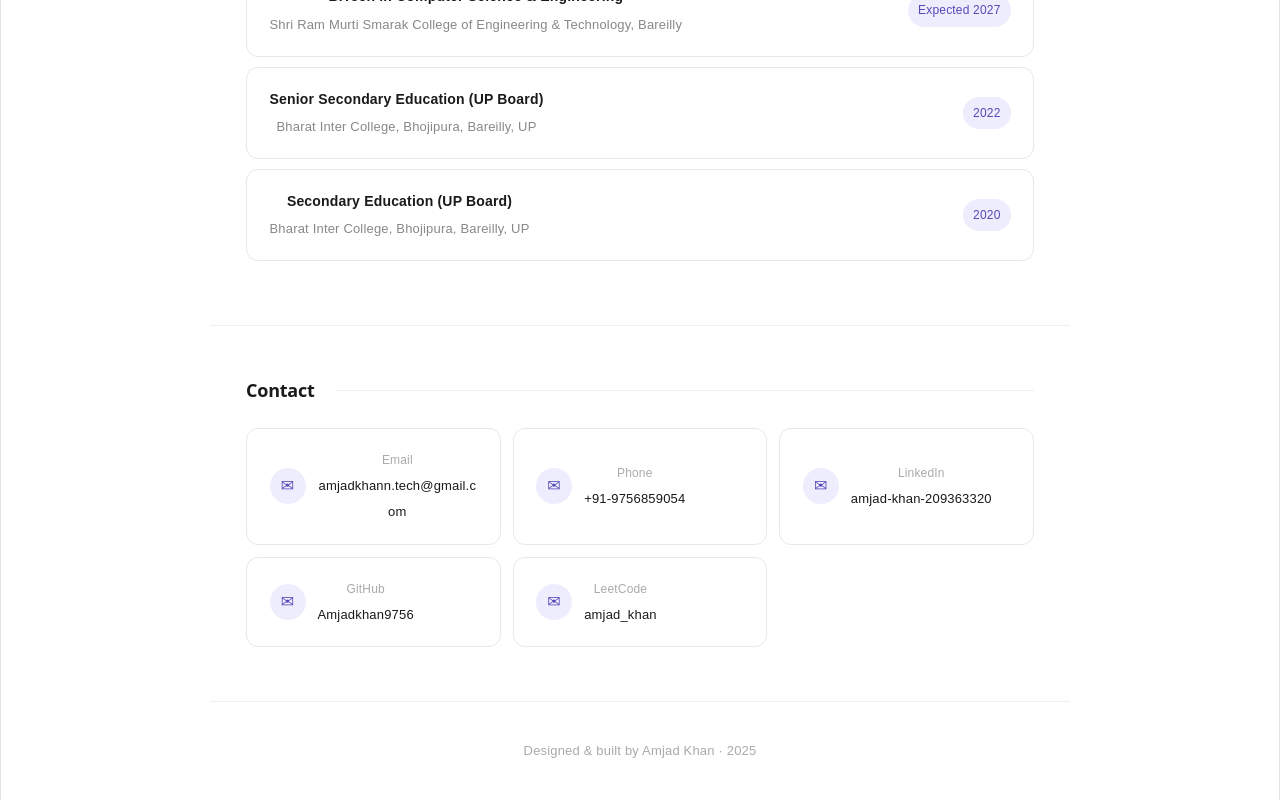
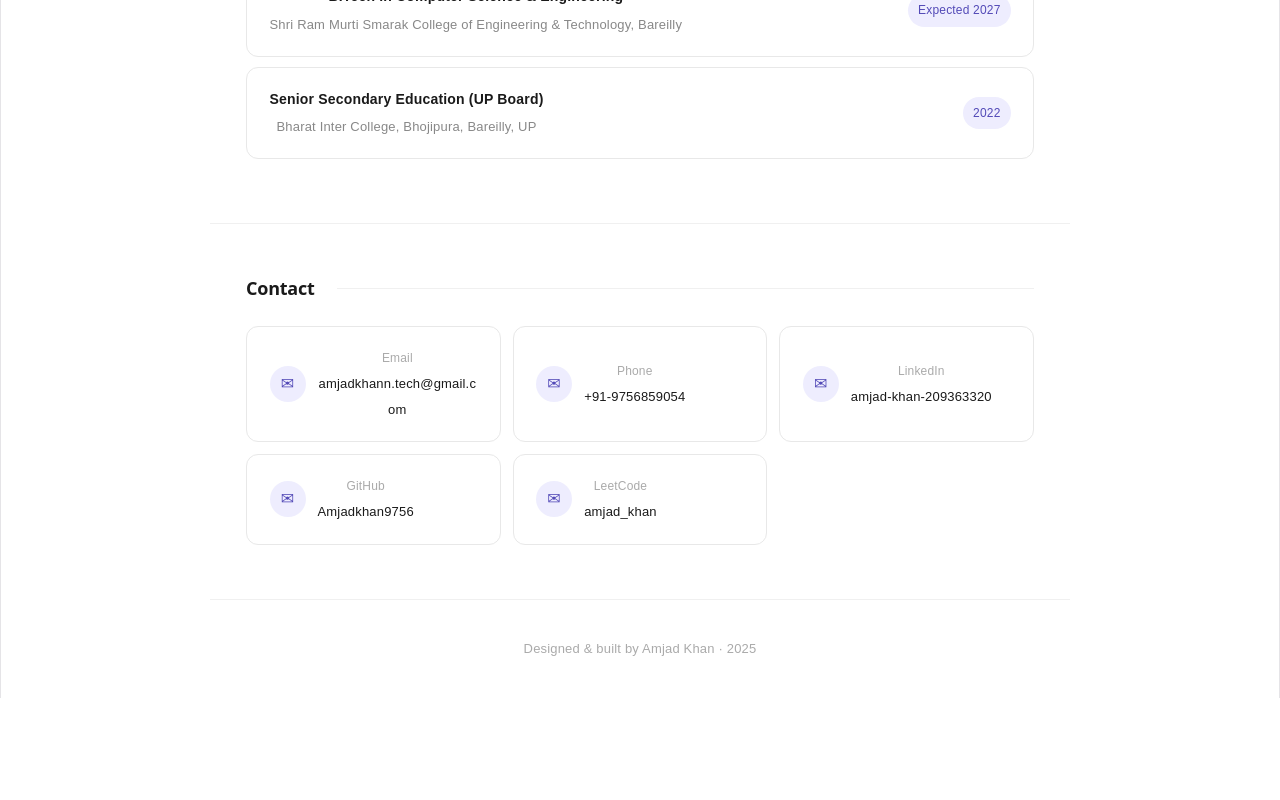
Before and after one commit to Amjadkhan9756/Portfolio, a React (Vite) app: page / in a window 1280 px wide. Shown: the part 2534-3334 px from the top of the page. After the commit the page ends 3232 px from the top, so only its background shows below. Built offline with nearby package versions, Linux system fonts and the light colour scheme.

Commit message:
new update

```diff
--- a/src/component/Home.jsx
+++ b/src/component/Home.jsx
@@ -73,11 +73,7 @@ const data = {
       institute: "Bharat Inter College, Bhojipura, Bareilly, UP",
       year: "2022",
     },
-    {
-      degree: "Secondary Education (UP Board)",
-      institute: "Bharat Inter College, Bhojipura, Bareilly, UP",
-      year: "2020",
-    },
+
   ],
 };
 
```
